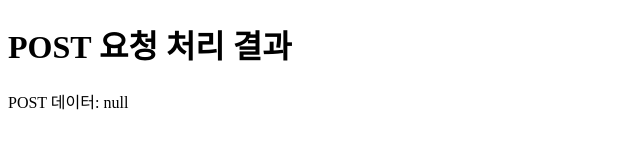
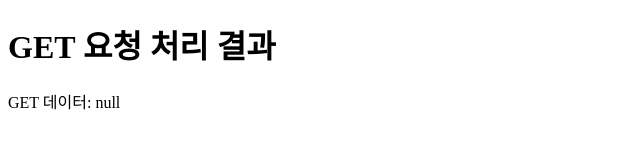
Before and after one commit to jiahn981/web-site, a plain HTML site: page index.html in a window 1280 px wide. Shown: the whole page, without its empty margins (0-640 px from the left). Drawn offline with Linux system fonts and the light colour scheme.

Commit message:
Update index.html

```diff
--- a/index.html
+++ b/index.html
@@ -1,17 +1,24 @@
 <!DOCTYPE html>
 <html>
 <head>
-    <title>POST 요청 처리</title>
+    <title>GET 요청 처리</title>
 </head>
 <body>
-    <h1>POST 요청 처리 결과</h1>
-    <p id="post-data"></p>
+    <h1>GET 요청 처리 결과</h1>
+    <p id="get-data"></p>
 
     <script>
-        const urlParams = new URLSearchParams(window.location.search);
-        const postData = urlParams.get('postData');
+        // 현재 URL의 쿼리 문자열 가져오기
+        const queryString = window.location.search;
 
-        document.getElementById('post-data').innerText = "POST 데이터: " + postData;
+        // URLSearchParams 객체를 사용하여 쿼리 매개변수 파싱
+        const urlParams = new URLSearchParams(queryString);
+
+        // 'parameter_name'에 해당하는 쿼리 매개변수 값 가져오기
+        const parameterValue = urlParams.get('key');
+
+        // 결과를 HTML에 표시
+        document.getElementById('get-data').innerText = "GET 데이터: " + parameterValue;
     </script>
 </body>
 </html>
```
